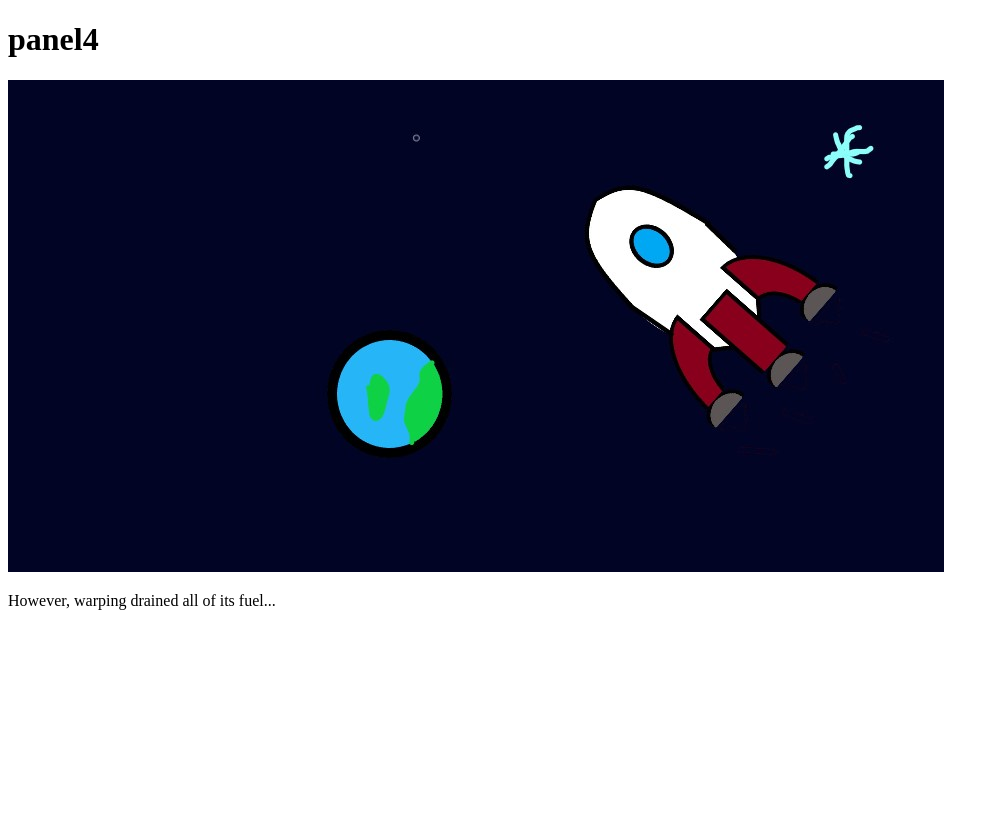
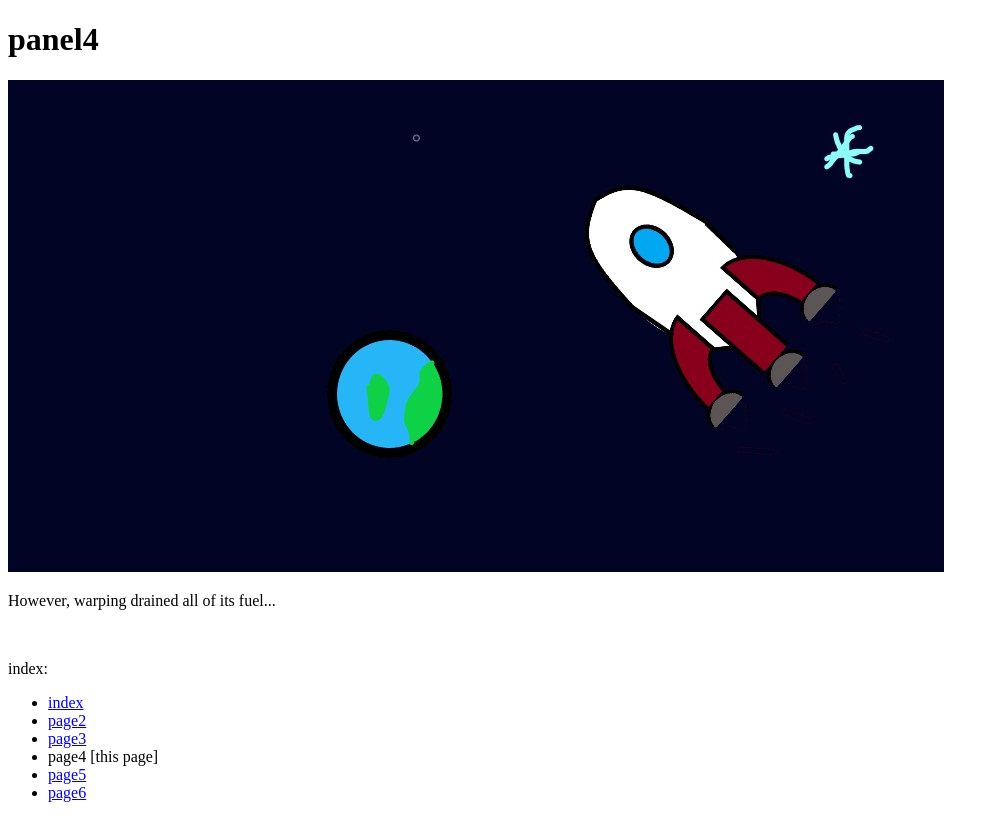
Before and after one commit to nintenbros/Error404NameNotFound, a plain HTML site: page page4.html in a window 1280 px wide. Shown: the whole page, without its empty margins (0-999 px from the left). Drawn offline with Linux system fonts and the light colour scheme.

Commit message:
Update page4.html

```diff
--- a/page4.html
+++ b/page4.html
@@ -7,5 +7,15 @@
 <h1>panel4</h1>
 <img src="https://nintenbros.github.io/Error404NameNotFound/Panel4.jpg">
 <p>However, warping drained all of its fuel...</p>
+  <br>
+    <p>index:</p>
+    <ul>
+      <li><a href="https://nintenbros.github.io/Error404NameNotFound/index.html">index</a></li>
+      <li><a href="https://nintenbros.github.io/Error404NameNotFound/page2.html">page2</a></li>
+      <li><a href="https://nintenbros.github.io/Error404NameNotFound/page3.html">page3</a></li></li>
+      <li>page4 [this page]</li>
+      <li><a href="https://nintenbros.github.io/Error404NameNotFound/page5.html">page5</a></li>
+      <li><a href="https://nintenbros.github.io/Error404NameNotFound/page6.html">page6</a></li>
+    </ul>
 </body>
 </html>
```
